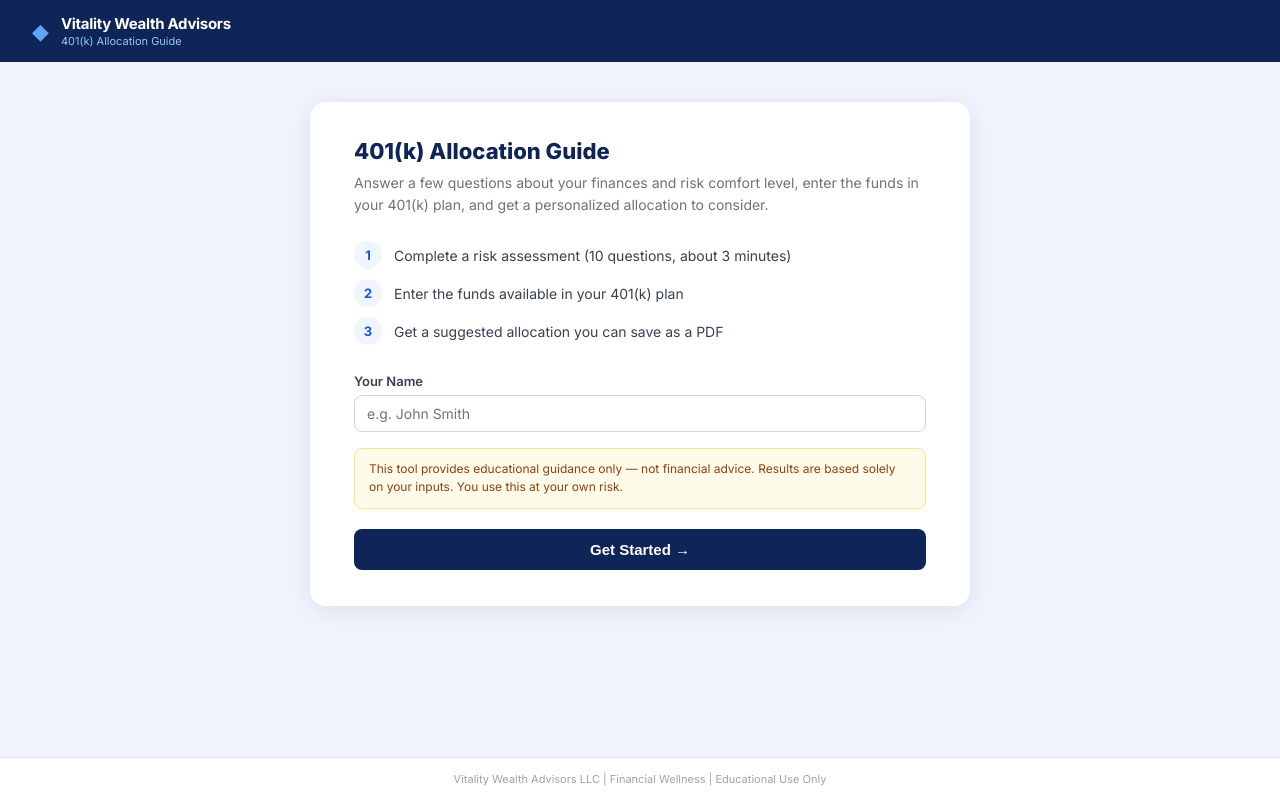
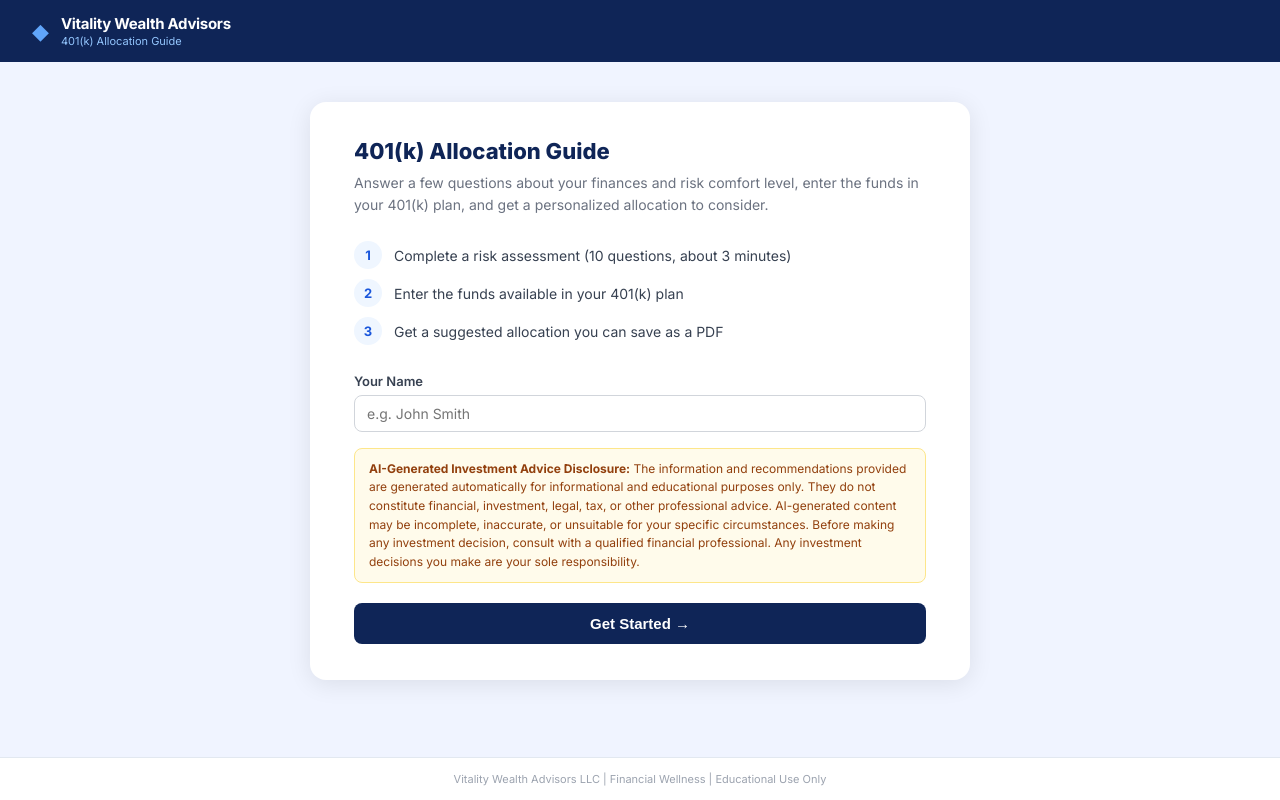
Before and after one commit to shanewayland/401k-advisor, a Next.js app: page / in a window 1280 px wide. Built offline with nearby package versions, Linux system fonts and the light colour scheme.

Commit message:
Update Advisor.js

```diff
--- a/src/components/Advisor.js
+++ b/src/components/Advisor.js
@@ -272,10 +272,16 @@ ${result.split("\n").map((line) => {
   return `<div class="result-line ${isBullet?"bullet":""}">${text}</div>`;
 }).join("")}
 <div class="disclosure-box">
-  <div class="disclosure-title">Important — Please Read</div>
-  <p>This tool is provided for educational and informational purposes only. It is not financial advice and does not constitute a recommendation to buy or sell any security. The allocation guidance generated here is based solely on your answers to the risk questionnaire and the fund names you entered. It does not account for your complete financial picture, tax situation, other investments, or personal circumstances.</p>
+  <div class="disclosure-title">AI-Generated Investment Advice Disclosure</div>
+  <p>The information, analyses, recommendations, and opinions provided by this artificial intelligence system are generated automatically and are intended for informational and educational purposes only. They do not constitute financial, investment, legal, tax, accounting, or other professional advice.</p>
   <br/>
-  <p>Use this as a starting point for your own research. Past performance is not indicative of future results. All investing involves risk, including the possible loss of principal. Vitality Wealth Advisors LLC makes no guarantee as to the accuracy or completeness of this output. You use this tool at your own risk.</p>
+  <p>AI-generated content may be incomplete, inaccurate, outdated, or unsuitable for your specific financial circumstances, investment objectives, risk tolerance, or needs. Past performance is not indicative of future results, and all investments involve risk, including the possible loss of principal.</p>
+  <br/>
+  <p>Before making any investment decision, you should conduct your own independent research and consult with qualified financial, legal, tax, or other professional advisors as appropriate. You should not rely solely on AI-generated information when making investment, trading, or financial planning decisions.</p>
+  <br/>
+  <p>Neither the provider of this AI system nor its operators make any representation or warranty regarding the accuracy, completeness, reliability, or suitability of any information generated. To the fullest extent permitted by law, they disclaim any liability for losses or damages arising from the use of or reliance upon AI-generated content.</p>
+  <br/>
+  <p>By using this AI system, you acknowledge and agree that any investment decisions you make are your sole responsibility.</p>
 </div>
 <div class="footer">© ${new Date().getFullYear()} Vitality Wealth Advisors LLC. This document was generated by an automated tool and does not constitute professional financial advice. Not a substitute for personalized guidance from a qualified financial advisor.</div>
 </div></body></html>`;
@@ -506,7 +512,9 @@ CAVEATS
               <label style={S.label}>Your Name</label>
               <input style={S.input} placeholder="e.g. John Smith" value={userName} onChange={(e) => setUserName(e.target.value)} />
             </div>
-            <div style={S.disclaimerBox}>This tool provides educational guidance only — not financial advice. Results are based solely on your inputs. You use this at your own risk.</div>
+            <div style={S.disclaimerBox}>
+              <strong>AI-Generated Investment Advice Disclosure:</strong> The information and recommendations provided are generated automatically for informational and educational purposes only. They do not constitute financial, investment, legal, tax, or other professional advice. AI-generated content may be incomplete, inaccurate, or unsuitable for your specific circumstances. Before making any investment decision, consult with a qualified financial professional. Any investment decisions you make are your sole responsibility.
+            </div>
             <button style={S.btnPrimary} onClick={() => setStep("questions")}>Get Started →</button>
           </div>
         )}
@@ -588,7 +596,9 @@ CAVEATS
                 return <p key={i} style={S.resultP}>{line}</p>;
               })}
             </div>
-            <div style={S.disclosureBanner}>This is educational guidance only — not financial advice. Review this with a financial professional before making changes to your 401(k).</div>
+            <div style={S.disclosureBanner}>
+              <strong>AI-Generated Investment Advice Disclosure:</strong> The information, analyses, recommendations, and opinions above are generated automatically and are intended for informational and educational purposes only. They do not constitute financial, investment, legal, tax, accounting, or other professional advice. AI-generated content may be incomplete, inaccurate, outdated, or unsuitable for your specific financial circumstances. Before making any investment decision, consult with a qualified financial, legal, tax, or other professional advisor. Neither Vitality Wealth Advisors LLC nor its operators make any representation or warranty regarding the accuracy or suitability of any information generated, and disclaim any liability for losses arising from reliance upon this content. Any investment decisions you make are your sole responsibility.
+            </div>
             <div style={S.navRow}>
               <button style={S.btnBack} onClick={reset}>Start Over</button>
               <button style={S.btnBack} onClick={() => navigator.clipboard.writeText(result)}>📋 Copy</button>
```
